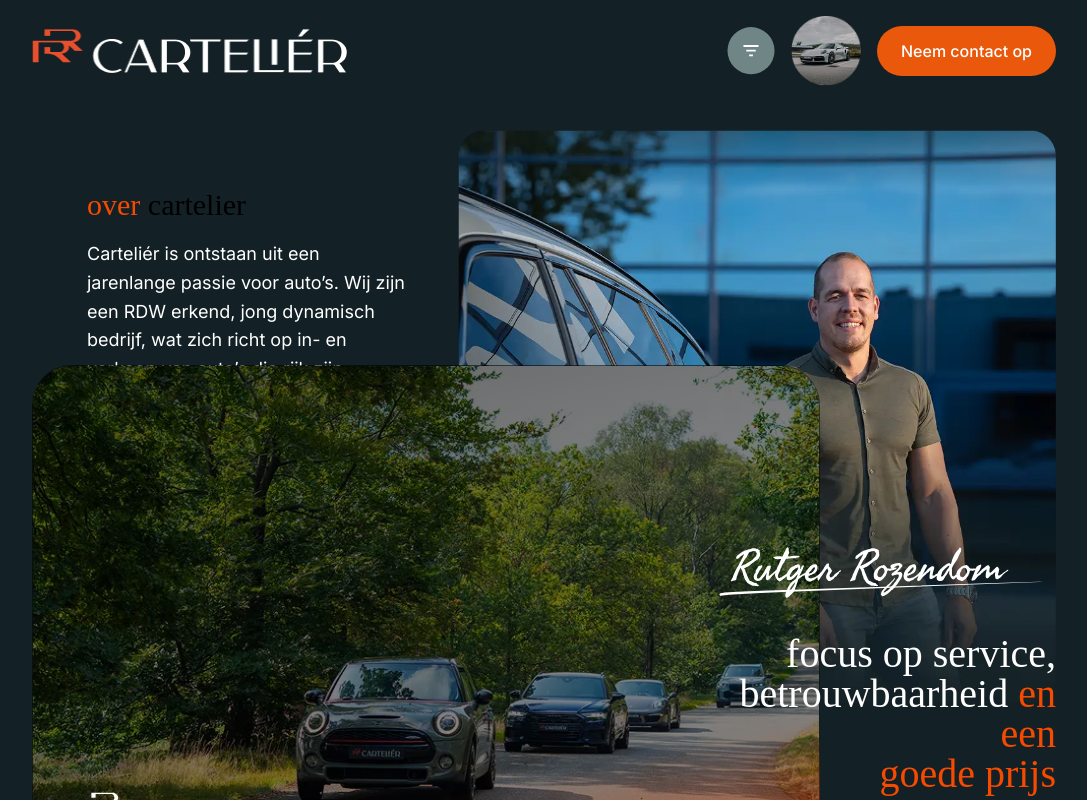
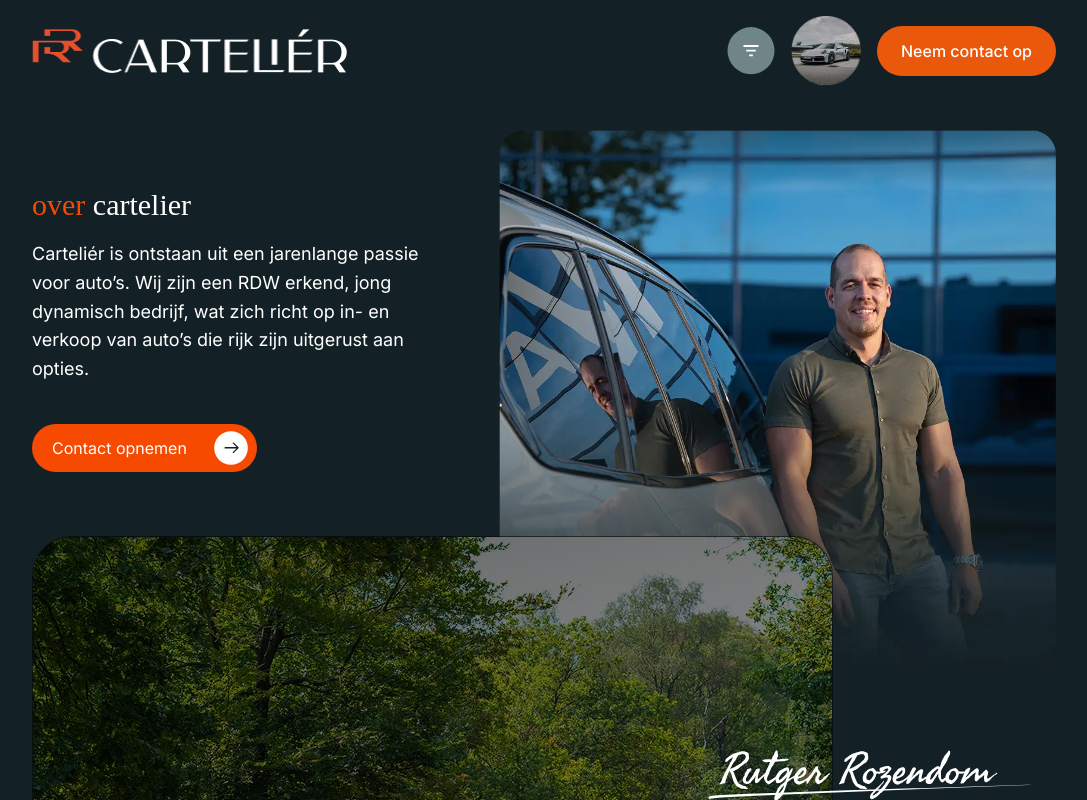
Before and after one commit to erjenweb/nextjs, a Next.js app: page /over-ons in a window 1280 px wide. Shown: the top 800 px of the page, without its empty margins (96-1183 px from the left). Built offline with nearby package versions, Linux system fonts and the light colour scheme.

Commit message:
Update globals.css

```diff
--- a/src/app/globals.css
+++ b/src/app/globals.css
@@ -20,6 +20,73 @@
 body {
       font-family: 'Nimbus Sans L';
       background-color: #132025;
+}
+
+.size-48 {
+      font-size: 48px;
+      line-height: 100%;
+}
+
+.primary-btn {
+      font-size: 16px;
+      padding: 16px 70px 16px 20px;
+      border-radius: 50px;
+      position: relative;
+      display: inline-flex;
+      align-items: center;
+      line-height: 1;
+      transition: 0.5s all;
+}
+
+.primary-btn:hover {
+      background-color: #fff;
+      color: #000;
+      box-shadow: 0px 5px 50px #00000042;
+}
+
+.primary-btn:before {
+      content: '';
+      width: 48px;
+      height: 48px;
+      position: absolute;
+      background: #fff;
+      border-radius: 50px;
+      right: 2px;
+      top: 0;
+      transform: scale(0.7);
+      transition: 0.5s all;
+}
+
+.primary-btn:hover::before {
+      transform-origin: center;
+      background: #f54a00;
+      transform: scale(1);
+      right: 0;
+}
+
+.primary-btn:hover::after {
+      filter: brightness(0) invert(1);
+}
+
+.arrow-btn:after {
+      content: '';
+      background-image: url(/assets/icons/arrow-right.svg);
+      width: 15px;
+      height: 12px;
+      position: absolute;
+      right: 18px;
+      top: 50%;
+      transform: translateY(-50%);
+      transition: 0.5s all;
+}
+
+.orange-bg {
+      background: #f54a00;
+      color: #fff;
+}
+
+.white-text {
+      color: #fff;
 }
 
 h1,
@@ -2034,6 +2101,16 @@ header nav {
       .about-section-two {
             margin-top: -340px;
       }
+
+      .about-list-left {
+            padding: 0px;
+            margin-top: 70px;
+      }
+
+      .about-vision-section {
+            margin-top: 50px;
+            padding-bottom: 86px;
+      }
 }
 
 @media(max-width:1399px) {
@@ -2307,6 +2384,43 @@ header nav {
       .contact-inner-full {
             margin-top: 0;
             width: 100%;
+      }
+
+      .about-content {
+            width: 700px;
+            padding-top: 60px;
+            padding-left: 0px;
+      }
+
+      .about-section-two {
+            margin-top: -130px;
+      }
+
+      .about-content-two h2 {
+            font-size: 35px;
+      }
+
+      .about-list-right ul {
+            width: 540px;
+      }
+
+      .about-list-right {
+            margin-left: 30px;
+            margin-top: 60px;
+      }
+
+      .vision-content {
+            width: 50%;
+            padding-left: 0;
+      }
+
+      .mission-content {
+            width: 50%;
+            margin-left: 40px;
+      }
+
+      .about-vision-section .flex.items-center {
+            align-items: flex-start;
       }
 }
 
@@ -2436,6 +2550,46 @@ header nav {
             width: 240px;
       }
 
+      .about-content-two {
+            width: 40%;
+            margin-left: -50px;
+      }
+
+      .about-img-two {
+            width: 60%;
+      }
+
+      .about-img-two:before {
+            border-radius: 25px;
+      }
+
+      .about-section-two {
+            margin-top: -10px;
+      }
+
+      .about-content-two h2 {
+            font-size: 30px;
+            hyphens: auto;
+      }
+
+      .about-list .flex {
+            flex-wrap: wrap;
+      }
+
+      .about-list-left img {
+            margin-top: 50px;
+            width: 100%;
+      }
+
+      .about-list-right {
+            margin-left: 0;
+            margin-top: 50px;
+            width: 100%;
+      }
+
+      .about-list-right ul {
+            width: 100%;
+      }
 }
 
 @media(max-width:1023px) {
@@ -2743,6 +2897,76 @@ header nav {
             margin-top: 0;
             width: 100%;
             padding-top: 80px;
+      }
+
+      .about-section .flex {
+            flex-wrap: wrap;
+      }
+
+      .about-content {
+            width: 100%;
+            padding-top: 50px;
+            padding-left: 0px;
+            padding-bottom: 43px;
+      }
+
+      .about-content-two {
+            width: 100%;
+            margin-left: 0;
+            padding-bottom: 40px;
+      }
+
+      .about-section-two .flex {
+            flex-wrap: wrap;
+      }
+
+      .about-content-two {
+            width: 100%;
+            margin-left: 0;
+      }
+
+      .about-section-two {
+            margin-top: -100px;
+      }
+
+      .about-img-two:before {
+            border-radius: 33px;
+      }
+
+      .about-img-two {
+            width: 100%;
+            order: 2;
+      }
+
+      .about-vision-section .flex.items-center {
+            align-items: flex-start;
+            flex-wrap: wrap;
+      }
+
+      .vision-content {
+            width: 100%;
+            padding-left: 0;
+      }
+
+      .mission-content {
+            width: 100%;
+            margin-left: 0;
+            padding-top: 60px;
+      }
+
+      .vision-content h3,
+      .mission-content h3 {
+            margin-bottom: 18px;
+            font-size: 35px;
+      }
+
+      .vision-content h3 br,
+      .mission-content h3 br {
+            display: none;
+      }
+
+      .mission-content img {
+            margin-top: 50px;
       }
 }
 
@@ -3174,4 +3398,74 @@ header nav {
             font-size: 14px;
       }
 
-}
+      header:before {
+            height: 120px;
+      }
+
+      .about-content {
+            width: 100%;
+            padding-top: 20px;
+            padding-left: 0px;
+            padding-bottom: 46px;
+      }
+
+      .about-content p {
+            font-size: 14px;
+            line-height: 24px;
+            margin-bottom: 20px;
+      }
+
+      .about-content-two h2 {
+            font-size: 22px;
+            hyphens: auto;
+      }
+
+      .about-content-two img {
+            margin-left: auto;
+            margin-bottom: 30px;
+      }
+
+      .about-img-two .text-icon {
+            max-width: 150px;
+            bottom: 30px;
+            left: 30px;
+      }
+
+      .about-img-two:before {
+            border-radius: 18px;
+      }
+
+      .about-list-left {
+            padding: 0px;
+            margin-top: 50px;
+            width: 100%;
+      }
+
+      .about-list-left p {
+            margin-bottom: 20px;
+      }
+
+      .about-list-left img {
+            margin-top: 30px;
+            width: 100%;
+      }
+
+      .about-list-right ul {
+            width: 100%;
+            padding: 40px;
+      }
+
+      .vision-content h3,
+      .mission-content h3 {
+            margin-bottom: 18px;
+            font-size: 30px;
+      }
+
+      .mission-content {
+            padding-top: 40px;
+      }
+
+      .mission-content img {
+            margin-top: 40px;
+      }
+}
```
